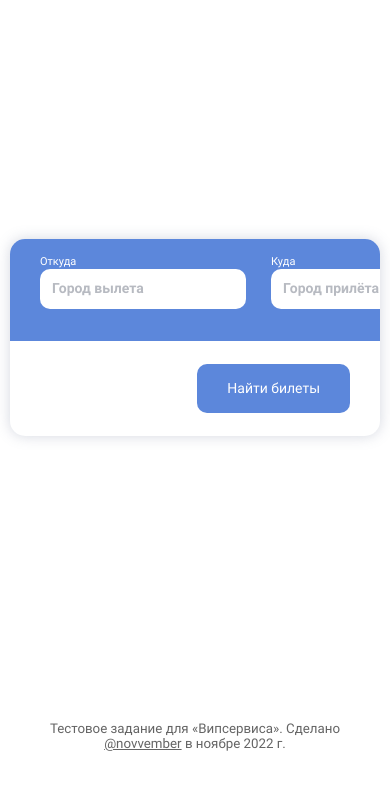
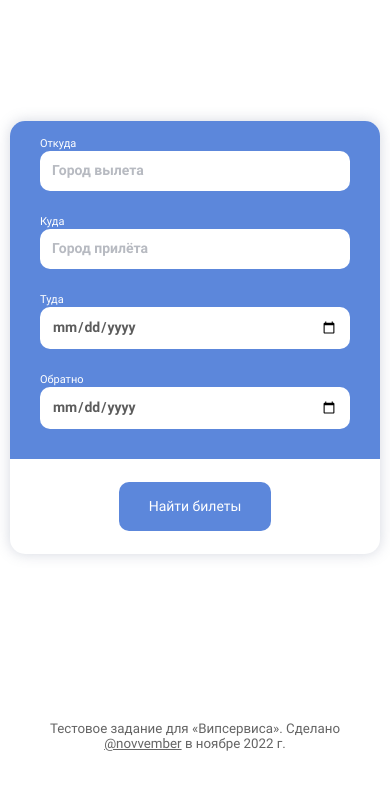
Before and after one commit to novvember/test__vipservice-avia, a React (Create React App) app: page /test__vipservice-avia/avia in a window 390 px wide. Shown: the top 790 px of the page. Built offline with nearby package versions, Linux system fonts and the light colour scheme.

Commit message:
feat: add adaptive styles for form

```diff
--- a/src/components/Form/Form.css
+++ b/src/components/Form/Form.css
@@ -7,17 +7,54 @@
 }
 
 .form__inputs {
+  box-sizing: border-box;
   background-color: var(--primary);
   padding: 17px 30px 30px;
   display: grid;
   grid-template-columns: repeat(4, 1fr);
+  grid-template-areas: 'from where date-from date-where';
   gap: 25px;
 }
 
+@media (max-width: 768px) {
+  .form__inputs {
+    grid-template-columns: repeat(2, 1fr);
+    grid-template-areas:
+      'from where'
+      'date-from date-where';
+  }
+}
+
+@media (max-width: 425px) {
+  .form__inputs {
+    grid-template-columns: 1fr;
+    grid-template-areas:
+      'from'
+      'where'
+      'date-from'
+      'date-where';
+  }
+}
+
 .form__input-container {
-  flex-grow: 1;
   display: flex;
   flex-direction: column;
+}
+
+.form__input-container_type_from {
+  grid-area: from;
+}
+
+.form__input-container_type_where {
+  grid-area: where;
+}
+
+.form__input-container_type_date-from {
+  grid-area: date-from;
+}
+
+.form__input-container_type_date-where {
+  grid-area: date-where;
 }
 
 .form__input-label {
@@ -29,6 +66,9 @@
 }
 
 .form__input {
+  position: relative;
+  width: 100%;
+  box-sizing: border-box;
   padding: 12px;
   border-radius: 10px;
   border: none;
@@ -46,6 +86,27 @@
 .form__input:focus {
   outline: 1px solid var(--on-primary);
   outline-offset: 1px;
+}
+
+.form__input-container_type_date-where .form__input::before {
+  content: '';
+  display: block;
+  position: absolute;
+  top: 50%;
+  left: -40px;
+  height: 0;
+  width: 40px;
+  border-bottom: 1px dashed white;
+  transform: translateY(-50%);
+}
+
+@media (max-width: 425px) {
+  .form__input-container_type_date-where .form__input::before {
+    top: 0;
+    left: 50%;
+    transform: translateY(-50%) rotate(-90deg);
+    transform-origin: 0 0;
+  }
 }
 
 .form__submit-button {
@@ -79,3 +140,9 @@
 .form__submit-button_loading {
   color: var(--on-primary-variant);
 }
+
+@media (max-width: 425px) {
+  .form__submit-button {
+    align-self: center;
+  }
+}
--- a/src/components/Form/Form.tsx
+++ b/src/components/Form/Form.tsx
@@ -4,7 +4,7 @@ function Form() {
   return (
     <form className="form">
       <div className="form__inputs">
-        <label className="form__input-container">
+        <label className="form__input-container form__input-container_type_from">
           <span className="form__input-label">Откуда</span>
           <input
             type="text"
@@ -13,7 +13,7 @@ function Form() {
           />
         </label>
 
-        <label className="form__input-container">
+        <label className="form__input-container form__input-container_type_where">
           <span className="form__input-label">Куда</span>
           <input
             type="text"
@@ -22,22 +22,14 @@ function Form() {
           />
         </label>
 
-        <label className="form__input-container">
+        <label className="form__input-container form__input-container_type_date-from">
           <span className="form__input-label">Туда</span>
-          <input
-            type="date"
-            className="form__input"
-            placeholder="дд.мм.гг"
-          />
+          <input type="date" className="form__input" placeholder="дд.мм.гг" />
         </label>
 
-        <label className="form__input-container">
+        <label className="form__input-container form__input-container_type_date-where">
           <span className="form__input-label">Обратно</span>
-          <input
-            type="date"
-            className="form__input"
-            placeholder="дд.мм.гг"
-          />
+          <input type="date" className="form__input" placeholder="дд.мм.гг" />
         </label>
       </div>
       <button className="form__submit-button" type="submit">
```
